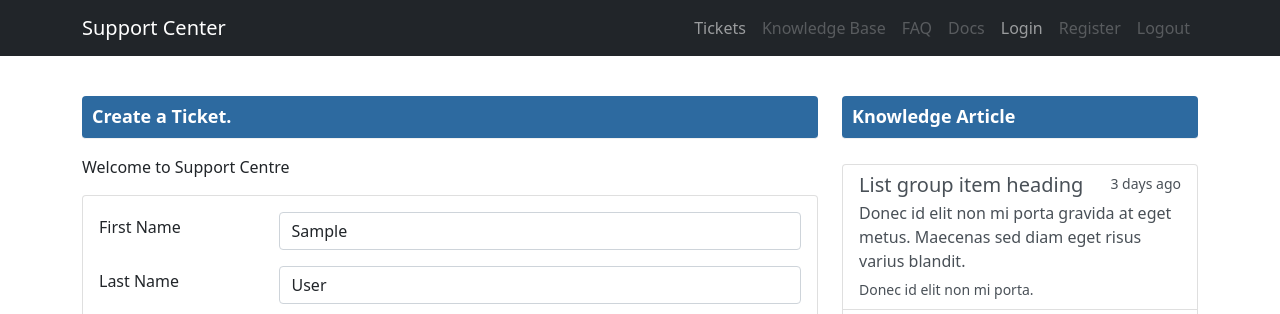
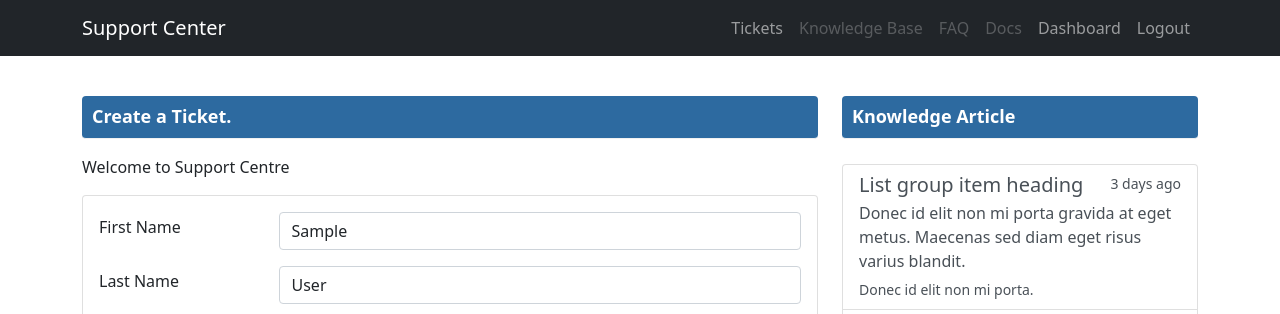
Before and after one commit to cseshahriar/advance-ticket-system, a Django app: page / in a window 1280 px wide. Shown: the top 314 px of the page. Run offline with Django 3.2, Linux system fonts and the light colour scheme; the visitor is signed in with stand-in values (Sample User, id 1); data comes from the database, SQL or seed files in the repository; some libraries are stand-ins or nearby versions.

Commit message:
login and logout url template login logc

```diff
--- a/templates/tickets/create.html
+++ b/templates/tickets/create.html
@@ -93,15 +93,23 @@
                     <li class="nav-item">
                         <a class="nav-link disabled" href="#" tabindex="-1" aria-disabled="true">Docs</a>
                     </li>
+                    {% if user.is_authenticated %}
+                        {% if user.is_staff or user.is_superuser %}
                         <li class="nav-item">
-                        <a class="nav-link" href="{% url 'accounts_login' %}" tabindex="-1" aria-disabled="true">Login</a>
+                            <a class="nav-link" href="{% url 'accounts_dashboard' %}" tabindex="-1" aria-disabled="true">Dashboard</a>
                         </li>
+                        {% endif %}
+                        <li class="nav-item">
+                            <a class="nav-link" href="{% url 'accounts_logout' %}" tabindex="-1" aria-disabled="true">Logout</a>
+                        </li>
+                    {% else %}
                         <li class="nav-item">
                             <a class="nav-link disabled" href="#" tabindex="-1" aria-disabled="true">Register</a>
                         </li>
                         <li class="nav-item">
-                        <a class="nav-link disabled" href="#" tabindex="-1" aria-disabled="true">Logout</a>
+                            <a class="nav-link" href="{% url 'accounts_login' %}" tabindex="-1" aria-disabled="true">Login</a>
                         </li>
+                    {% endif %}
                 </ul>
             </div>
         </div>
```
Lines whose indentation alone changed are shown as unchanged.
